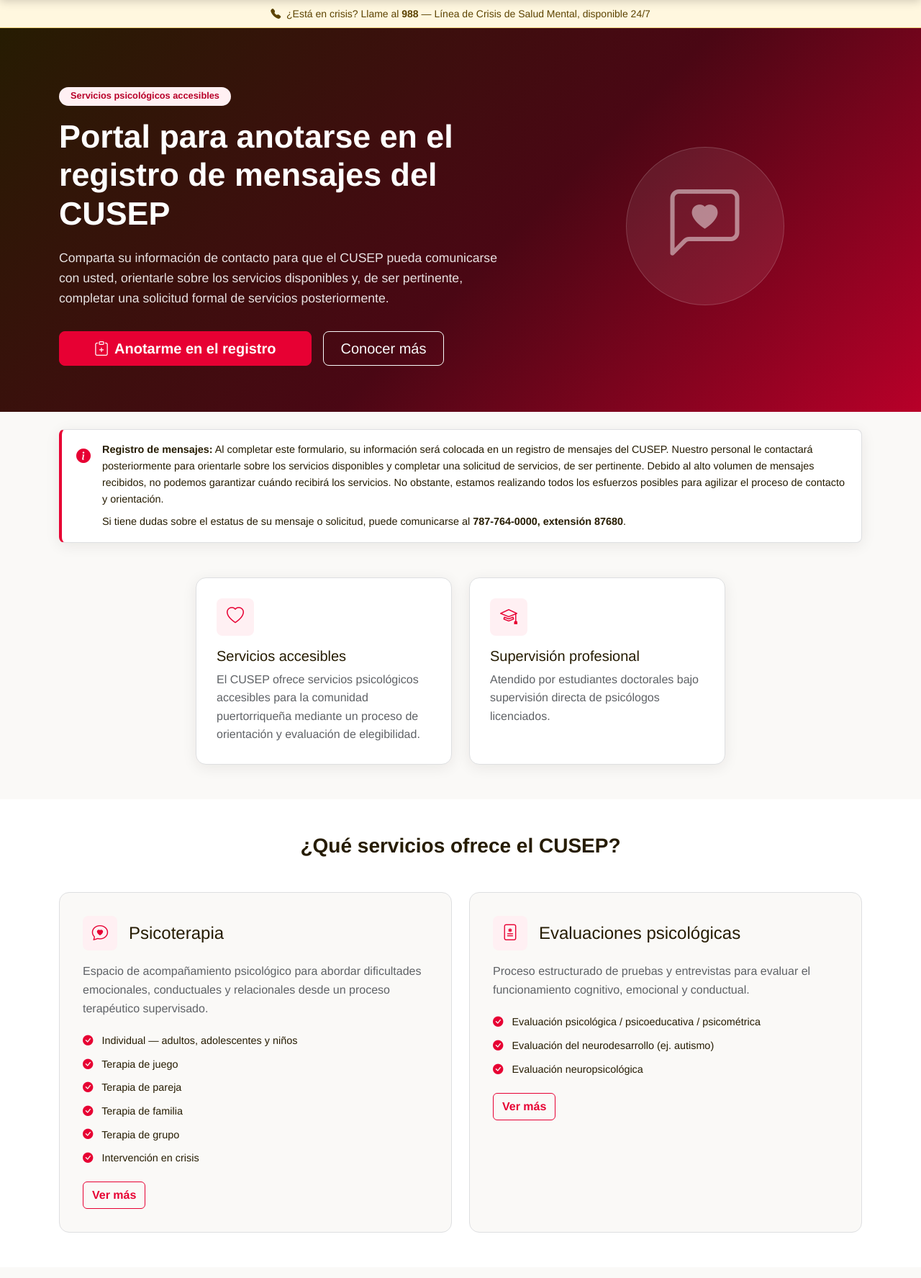
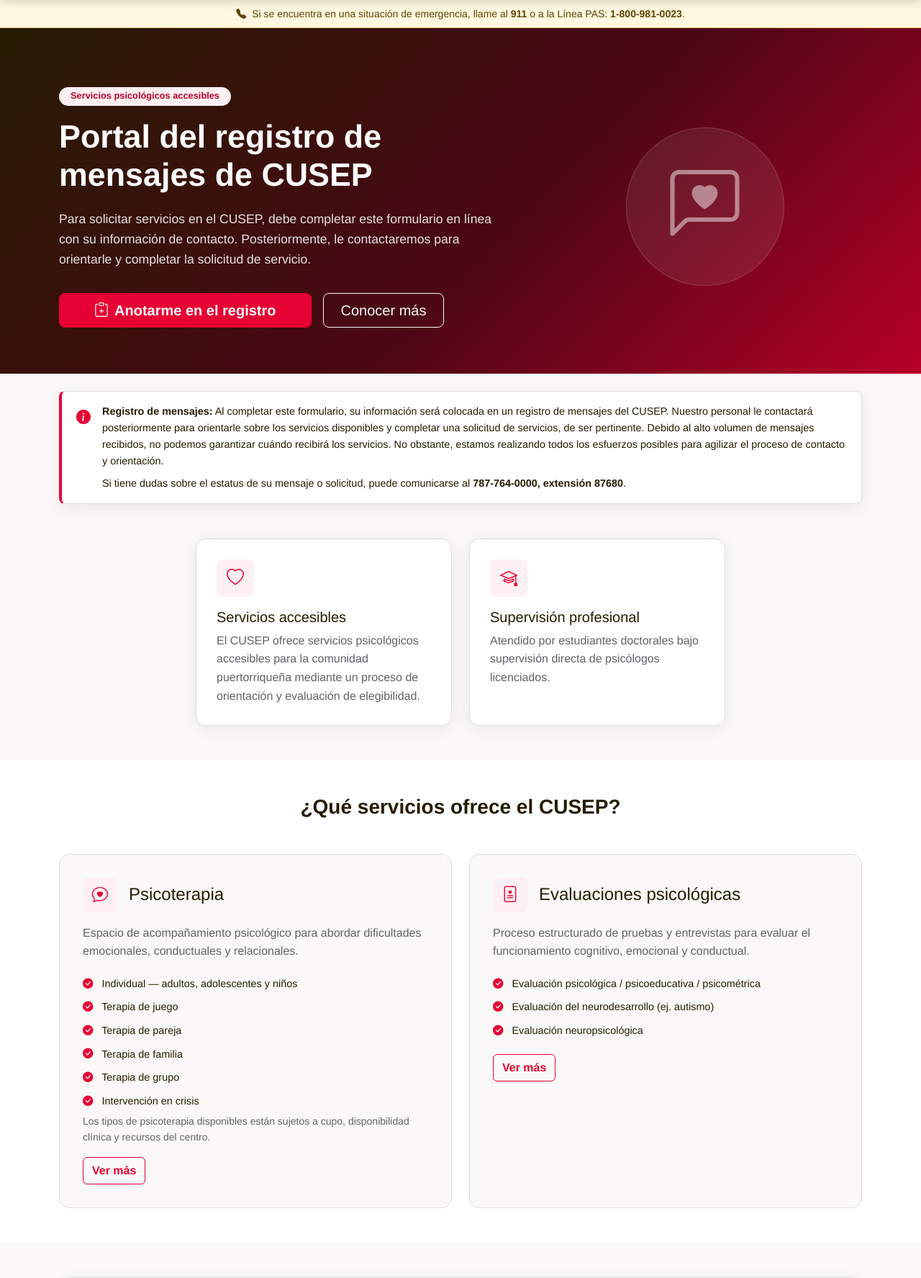
Before and after one commit to jonathan-pitre3/registro-mensajes-cusep, a Django app: page / in a window 1280 px wide. Shown: the part 73-1848 px from the top of the page at 72% size. Run offline with Django 4.2, Linux system fonts and the light colour scheme.

Commit message:
Actualizar textos del portal publico

```diff
--- a/cusep_portal/public_site/templates/public_site/home.html
+++ b/cusep_portal/public_site/templates/public_site/home.html
@@ -9,8 +9,8 @@
     <div class="row align-items-center g-5">
       <div class="col-lg-7">
         <span class="badge badge-free mb-3">Servicios psicológicos accesibles</span>
-        <h1 class="hero-title">Portal para anotarse en el registro de mensajes del CUSEP</h1>
-        <p class="hero-subtitle">Comparta su información de contacto para que el CUSEP pueda comunicarse con usted, orientarle sobre los servicios disponibles y, de ser pertinente, completar una solicitud formal de servicios posteriormente.</p>
+        <h1 class="hero-title">Portal del registro de mensajes de CUSEP</h1>
+        <p class="hero-subtitle">Para solicitar servicios en el CUSEP, debe completar este formulario en línea con su información de contacto. Posteriormente, le contactaremos para orientarle y completar la solicitud de servicio.</p>
         <div class="d-flex gap-3 flex-wrap">
           <a href="{% url 'solicitar' %}" class="btn btn-accent btn-lg px-5">
             <i class="bi bi-clipboard-plus me-2"></i>Anotarme en el registro
@@ -71,7 +71,7 @@
             <div class="service-icon"><i class="bi bi-chat-heart"></i></div>
             <h4 class="mb-0">Psicoterapia</h4>
           </div>
-          <p class="text-muted mb-3">Espacio de acompañamiento psicológico para abordar dificultades emocionales, conductuales y relacionales desde un proceso terapéutico supervisado.</p>
+          <p class="text-muted mb-3">Espacio de acompañamiento psicológico para abordar dificultades emocionales, conductuales y relacionales.</p>
           <ul class="service-list">
             <li><i class="bi bi-check-circle-fill"></i> Individual — adultos, adolescentes y niños</li>
             <li><i class="bi bi-check-circle-fill"></i> Terapia de juego</li>
@@ -80,6 +80,7 @@
             <li><i class="bi bi-check-circle-fill"></i> Terapia de grupo</li>
             <li><i class="bi bi-check-circle-fill"></i> Intervención en crisis</li>
           </ul>
+          <p class="text-muted small mb-0">Los tipos de psicoterapia disponibles están sujetos a cupo, disponibilidad clínica y recursos del centro.</p>
           <a href="{% url 'servicios' %}" class="btn btn-outline-primary mt-3">Ver más</a>
         </div>
       </div>
@@ -118,7 +119,7 @@
 <!-- CTA SECTION -->
 <section class="cta-section py-5 my-5">
   <div class="container text-center">
-    <h2 class="mb-3">¿Desea que el CUSEP le contacte?</h2>
+    <h2 class="mb-3">¿Desea comenzar el proceso de solicitud de servicios?</h2>
     <p class="mb-4 text-muted">Complete el registro inicial con su información de contacto. El personal del CUSEP se comunicará con usted para orientarle sobre los próximos pasos.</p>
     <a href="{% url 'solicitar' %}" class="btn btn-accent btn-lg px-5">
       <i class="bi bi-clipboard-plus me-2"></i>Completar registro inicial
--- a/cusep_portal/templates/base.html
+++ b/cusep_portal/templates/base.html
@@ -43,7 +43,7 @@
 <!-- CRISIS BANNER -->
 <div class="crisis-banner text-center py-2 small">
   <i class="bi bi-telephone-fill me-1"></i>
-  ¿Está en crisis? Llame al <strong>988</strong> — Línea de Crisis de Salud Mental, disponible 24/7
+  Si se encuentra en una situación de emergencia, llame al <strong>911</strong> o a la Línea PAS: <strong>1-800-981-0023</strong>.
 </div>
 
 <!-- MAIN CONTENT -->
@@ -64,6 +64,7 @@
         <p class="small mb-1"><i class="bi bi-envelope me-1"></i><a href="mailto:cusep.rp@upr.edu">cusep.rp@upr.edu</a></p>
         <p class="small mb-1"><i class="bi bi-telephone me-1"></i>787-764-0000, extensión 87680</p>
         <p class="small mb-1"><i class="bi bi-clock me-1"></i>Lunes a viernes, 8:00am – 4:30pm</p>
+        <p class="small mb-1"><i class="bi bi-geo-alt me-1"></i>55 Avenida Universidad<br>Edificio Rivera, cuarto piso<br>San Juan, PR 00925</p>
         <p class="small mb-0 text-muted">Horario extendido sujeto a disponibilidad por semestre</p>
       </div>
       <div class="col-md-4">
```
